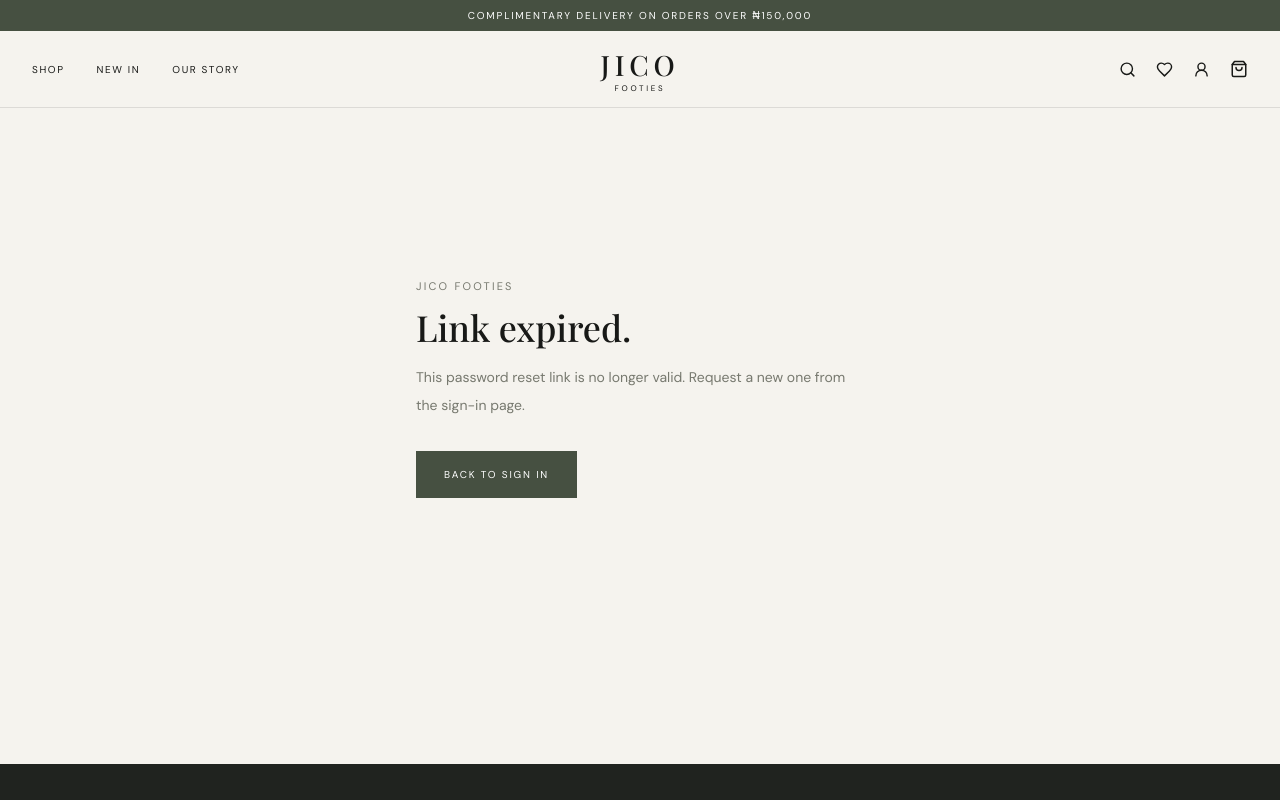
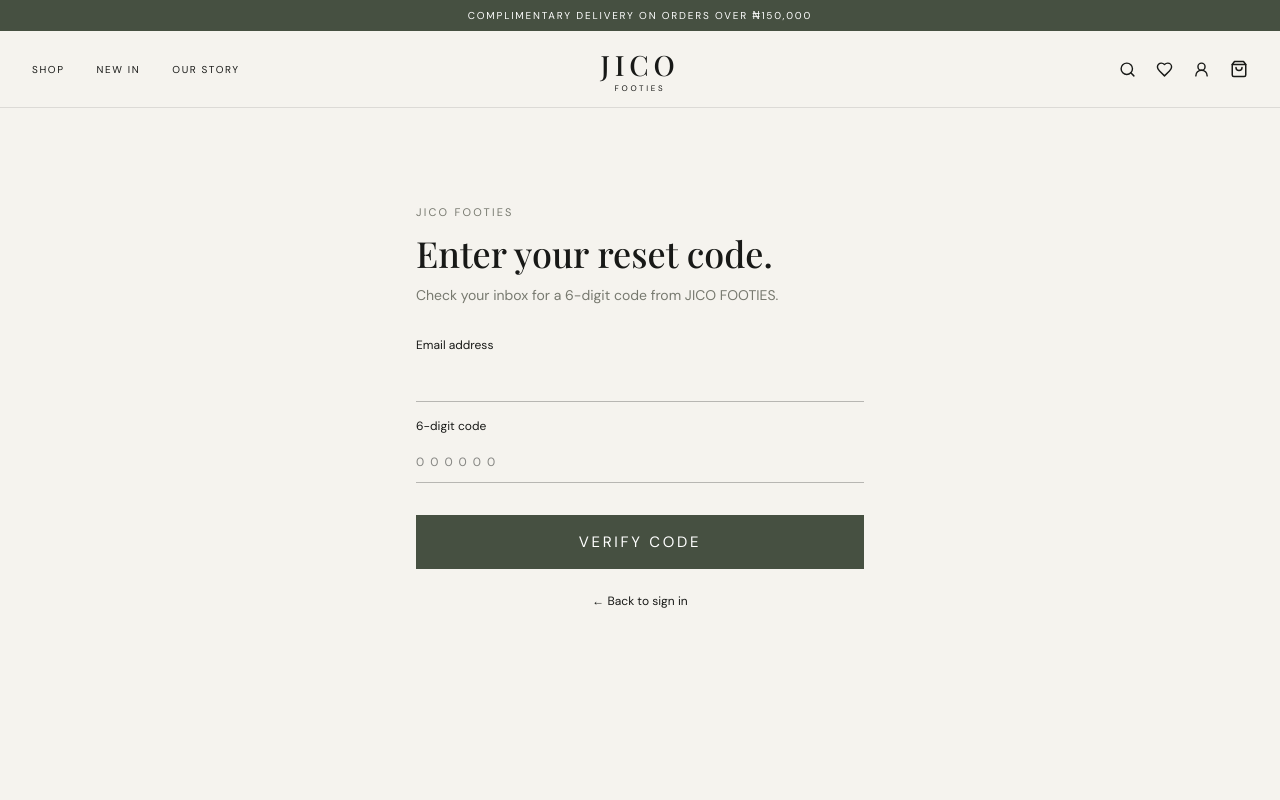
Before and after one commit to Nnachijoy/jicofooties, a Next.js app: page /auth/reset in a window 1280 px wide. Shown: the top 800 px of the page. Built offline with nearby package versions, Linux system fonts and the light colour scheme; no server answers.

Commit message:
Switch to OTP code for password reset (fixes prefetching)

```diff
--- a/app/account/page.tsx
+++ b/app/account/page.tsx
@@ -39,7 +39,9 @@ export default function Account() {
           setUser(user.email || null);
           const { data, error } = await db
             .from('orders')
-            .select('id,status,total,created_at,items:order_items(product_name,size,quantity)')
+            .select(
+              'id,status,total,created_at,items:order_items(product_name,size,quantity)'
+            )
             .eq('user_id', user.id)
             .order('created_at', { ascending: false });
           if (error) setNotice(error.message);
@@ -110,13 +112,13 @@ export default function Account() {
     setNotice('');
     try {
       const db = createClient();
-      const { error } = await db.auth.resetPasswordForEmail(email, {
-        redirectTo: `${location.origin}/auth/reset`,
-      });
+      const { error } = await db.auth.resetPasswordForEmail(email);
       if (error) throw error;
       setResetEmail(email);
     } catch (e) {
-      setNotice(e instanceof Error ? e.message : 'Could not send reset link.');
+      setNotice(
+        e instanceof Error ? e.message : 'Could not send reset code.'
+      );
     } finally {
       setBusy(false);
     }
@@ -200,9 +202,7 @@ export default function Account() {
             </button>
           </div>
 
-          {notice && (
-            <p className="text-xs mt-5 text-[#465041]">{notice}</p>
-          )}
+          {notice && <p className="text-xs mt-5 text-[#465041]">{notice}</p>}
 
           <div className="mt-14 pt-8 border-t border-black/10">
             <button
@@ -221,7 +221,7 @@ export default function Account() {
     );
   }
 
-  // ---- Screen 2: Password reset email sent ----
+  // ---- Screen 2: Password reset code sent ----
   if (resetEmail) {
     return (
       <section className="page-width py-16 md:py-24 min-h-[70vh] flex items-center">
@@ -239,15 +239,21 @@ export default function Account() {
           </h1>
 
           <p className="text-sm text-[#60625b] mt-6 leading-7">
-            We sent a password reset link to
+            We sent a 6-digit reset code to
           </p>
           <p className="text-sm mt-1 text-[#181917] font-medium break-all">
             {resetEmail}
           </p>
           <p className="text-sm text-[#60625b] mt-4 leading-7">
-            Click the link inside to choose a new password. If you don&apos;t
-            see it, check your spam folder.
+            Open the email and copy the code. Then click below to enter it.
           </p>
+
+          <Link
+            href="/auth/reset"
+            className="inline-block mt-8 bg-[#465041] text-white px-7 py-4 text-[10px] uppercase tracking-[.18em]"
+          >
+            Enter reset code
+          </Link>
 
           <div className="mt-9">
             <button
@@ -259,9 +265,7 @@ export default function Account() {
             </button>
           </div>
 
-          {notice && (
-            <p className="text-xs mt-5 text-[#465041]">{notice}</p>
-          )}
+          {notice && <p className="text-xs mt-5 text-[#465041]">{notice}</p>}
 
           <div className="mt-14 pt-8 border-t border-black/10">
             <button
@@ -313,7 +317,9 @@ export default function Account() {
                   <p className="text-xs text-[#77796f] mt-2">
                     {new Date(o.created_at).toLocaleDateString()} ·{' '}
                     {o.items
-                      ?.map((i) => `${i.product_name}, size ${i.size} ×${i.quantity}`)
+                      ?.map(
+                        (i) => `${i.product_name}, size ${i.size} ×${i.quantity}`
+                      )
                       .join(' · ')}
                   </p>
                 </div>
@@ -480,7 +486,10 @@ function AddressBook() {
   const load = async () => {
     try {
       const d = createClient();
-      const { data } = await d.from('addresses').select('*').order('created_at');
+      const { data } = await d
+        .from('addresses')
+        .select('*')
+        .order('created_at');
       setRows(data || []);
     } catch {}
   };
--- a/app/auth/reset/page.tsx
+++ b/app/auth/reset/page.tsx
@@ -1,29 +1,44 @@
 'use client';
-import { useEffect, useState } from 'react';
+import { useState } from 'react';
 import { useRouter } from 'next/navigation';
 import Link from 'next/link';
-import { Mail } from 'lucide-react';
 import { createClient } from '@/lib/supabase/client';
 
 export default function ResetPassword() {
   const router = useRouter();
+  const [step, setStep] = useState<'code' | 'password'>('code');
+  const [email, setEmail] = useState('');
+  const [code, setCode] = useState('');
   const [password, setPassword] = useState('');
   const [confirm, setConfirm] = useState('');
   const [showPassword, setShowPassword] = useState(false);
   const [busy, setBusy] = useState(false);
   const [notice, setNotice] = useState('');
-  const [state, setState] = useState<'verifying' | 'ready' | 'done' | 'error'>(
-    'verifying'
-  );
 
-  useEffect(() => {
-    const db = createClient();
-    db.auth.getSession().then(({ data }) => {
-      setState(data.session ? 'ready' : 'error');
-    });
-  }, []);
+  async function verifyCode() {
+    if (!email || !code) {
+      setNotice('Enter your email and the 6-digit code.');
+      return;
+    }
+    setBusy(true);
+    setNotice('');
+    try {
+      const db = createClient();
+      const { error } = await db.auth.verifyOtp({
+        email,
+        token: code,
+        type: 'recovery',
+      });
+      if (error) throw error;
+      setStep('password');
+    } catch (e) {
+      setNotice(e instanceof Error ? e.message : 'Invalid or expired code.');
+    } finally {
+      setBusy(false);
+    }
+  }
 
-  async function submit() {
+  async function updatePassword() {
     if (password.length < 6) {
       setNotice('Password must be at least 6 characters.');
       return;
@@ -38,8 +53,8 @@ export default function ResetPassword() {
       const db = createClient();
       const { error } = await db.auth.updateUser({ password });
       if (error) throw error;
-      setState('done');
-      setTimeout(() => router.push('/account'), 1800);
+      setNotice('Password updated. Redirecting…');
+      setTimeout(() => router.push('/account'), 1500);
     } catch (e) {
       setNotice(e instanceof Error ? e.message : 'Could not update password.');
     } finally {
@@ -52,40 +67,58 @@ export default function ResetPassword() {
       <div className="max-w-md mx-auto w-full fade-in">
         <p className="eyebrow text-[#77796f]">JICO FOOTIES</p>
 
-        {state === 'verifying' && (
+        {step === 'code' ? (
           <>
-            <h1 className="serif text-4xl mt-3">Verifying your reset link…</h1>
-            <p className="text-sm text-[#77796f] mt-3">
-              This usually takes a second.
-            </p>
-          </>
-        )}
-
-        {state === 'error' && (
-          <>
-            <h1 className="serif text-4xl mt-3">Link expired.</h1>
-            <p className="text-sm text-[#77796f] mt-4 leading-7">
-              This password reset link is no longer valid. Request a new one
-              from the sign-in page.
-            </p>
-            {notice && <p className="text-xs mt-4 text-[#b91c1c]">{notice}</p>}
-            <Link
-              href="/account"
-              className="inline-block mt-8 bg-[#465041] text-white px-7 py-4 text-[10px] uppercase tracking-[.18em]"
-            >
-              Back to sign in
-            </Link>
-          </>
-        )}
-
-        {state === 'ready' && (
-          <>
-            <h1 className="serif text-4xl mt-3">Set a new password.</h1>
+            <h1 className="serif text-4xl mt-3">Enter your reset code.</h1>
             <p className="text-sm text-[#77796f] mt-3 mb-8">
-              Choose a strong password you&apos;ll remember.
+              Check your inbox for a 6-digit code from JICO FOOTIES.
             </p>
 
             <label className="block mb-4 text-xs">
+              Email address
+              <input
+                type="email"
+                value={email}
+                onChange={(e) => setEmail(e.target.value)}
+                className="block w-full bg-transparent border-b border-black/25 py-3 mt-2 outline-none"
+                autoComplete="email"
+              />
+            </label>
+
+            <label className="block mb-2 text-xs">
+              6-digit code
+              <input
+                value={code}
+                onChange={(e) => setCode(e.target.value.replace(/\D/g, '').slice(0, 6))}
+                inputMode="numeric"
+                maxLength={6}
+                className="block w-full bg-transparent border-b border-black/25 py-3 mt-2 outline-none tracking-[.5em] text-lg"
+                placeholder="000000"
+              />
+            </label>
+
+            {notice && <p className="text-xs mt-4 text-[#b91c1c]">{notice}</p>}
+
+            <button
+              onClick={verifyCode}
+              disabled={busy}
+              className="w-full bg-[#465041] text-white py-4 mt-6 text-[10px] uppercase tracking-[.18em] disabled:opacity-60"
+            >
+              {busy ? 'Verifying…' : 'Verify code'}
+            </button>
+
+            <Link
+              href="/account"
+              className="block text-center text-xs underline mt-6 text-[#77796f]"
+            >
+              ← Back to sign in
+            </Link>
+          </>
+        ) : (
+          <>
+            <h1 className="serif text-4xl mt-3">Set a new password.</h1>
+
+            <label className="block mb-4 mt-8 text-xs">
               New password
               <div className="relative">
                 <input
@@ -98,7 +131,7 @@ export default function ResetPassword() {
                 <button
                   type="button"
                   onClick={() => setShowPassword((s) => !s)}
-                  className="absolute right-0 bottom-3 text-[11px] tracking-wider uppercase text-[#77796f] hover:text-[#181917]"
+                  className="absolute right-0 bottom-3 text-[11px] tracking-wider uppercase text-[#77796f]"
                 >
                   {showPassword ? 'Hide' : 'Show'}
                 </button>
@@ -121,7 +154,7 @@ export default function ResetPassword() {
             {notice && <p className="text-xs mt-3 text-[#b91c1c]">{notice}</p>}
 
             <button
-              onClick={submit}
+              onClick={updatePassword}
               disabled={busy}
               className="w-full bg-[#465041] text-white py-4 mt-6 text-[10px] uppercase tracking-[.18em] disabled:opacity-60"
             >
@@ -129,22 +162,6 @@ export default function ResetPassword() {
             </button>
           </>
         )}
-
-        {state === 'done' && (
-          <>
-            <div className="flex justify-center mb-8 mt-6">
-              <div className="w-20 h-20 rounded-full border border-black/15 grid place-items-center bg-[#e8e5de]">
-                <Mail size={26} strokeWidth={1.5} className="text-[#465041]" />
-              </div>
-            </div>
-            <h1 className="serif text-4xl text-center leading-tight">
-              Password updated.
-            </h1>
-            <p className="text-sm text-[#60625b] mt-6 text-center leading-7">
-              Taking you back to sign in…
-            </p>
-          </>
-        )}
       </div>
     </section>
   );
```
